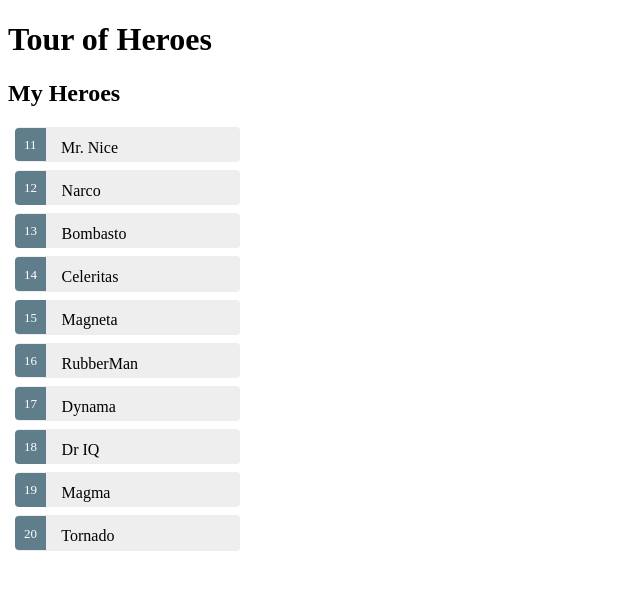
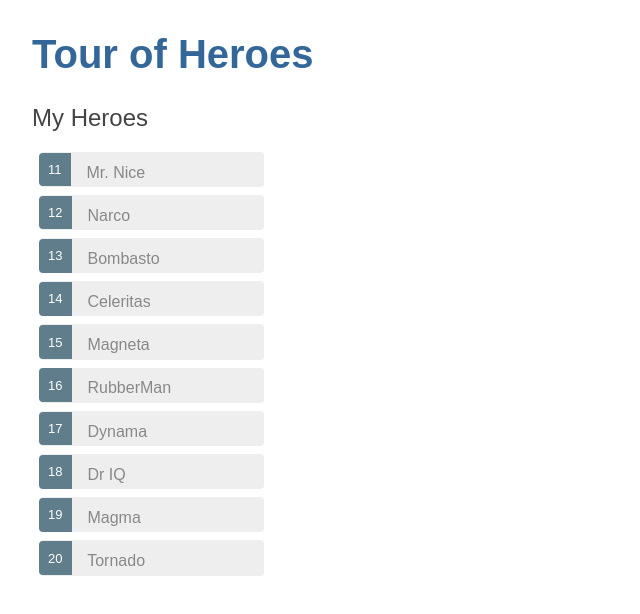
Before and after one commit to jwalstad91/tour-of-heroes, an Angular app: page / in a window 1280 px wide. Shown: the top 614 px of the page, without its empty margins (0-640 px from the left). Built offline with nearby package versions, Linux system fonts and the light colour scheme.

Commit message:
refactoring templates and stylesheets out of components

```diff
--- a/src/app/app.component.css
+++ b/src/app/app.component.css
@@ -0,0 +1,28 @@
+h1 {
+    font-size: 1.2em;
+    color: #999;
+    margin-bottom: 0;
+  }
+  h2 {
+    font-size: 2em;
+    margin-top: 0;
+    padding-top: 0;
+  }
+  nav a {
+    padding: 5px 10px;
+    text-decoration: none;
+    margin-top: 10px;
+    display: inline-block;
+    background-color: #eee;
+    border-radius: 4px;
+  }
+  nav a:visited, a:link {
+    color: #607D8B;
+  }
+  nav a:hover {
+    color: #039be5;
+    background-color: #CFD8DC;
+  }
+  nav a.active {
+    color: #039be5;
+  }
--- /dev/null
+++ b/src/app/dashboard.component.css
@@ -0,0 +1,73 @@
+[class*='col-'] {
+    float: left;
+    padding-right: 20px;
+    padding-bottom: 20px;
+}
+
+[class*='col-']:last-of-type {
+    padding-right: 0;
+}
+
+a {
+    text-decoration: none;
+}
+
+*, *:after, *:before {
+    -webkit-box-sizing: border-box;
+    -moz-box-sizing: border-box;
+    box-sizing: border-box;
+}
+
+h3 {
+    text-align: center; margin-bottom: 0;
+}
+
+h4 {
+    position: relative;
+}
+
+.grid {
+    margin: 0;
+}
+
+.col-1-4 {
+    width: 25%;
+}
+
+.module {
+    padding: 20px;
+    text-align: center;
+    color: #eee;
+    max-height: 120px;
+    min-width: 120px;
+    background-color: #607D8B;
+    border-radius: 2px;
+}
+
+.module:hover {
+    background-color: #EEE;
+    cursor: pointer;
+    color: #607d8b;
+}
+
+.grid-pad {
+    padding: 10px 0;
+}
+
+.grid-pad > [class*='col-']:last-of-type {
+    padding-right: 20px;
+}
+
+@media (max-width: 600px) {
+    .module {
+      font-size: 10px;
+      max-height: 75px; }
+}
+
+@media (max-width: 1024px) {
+    .grid {
+      margin: 0;
+    }
+    .module {
+      min-width: 60px;
+    }}
--- /dev/null
+++ b/src/app/heroes.component.css
@@ -0,0 +1,47 @@
+.selected {
+    background-color: #CFD8DC !important;
+    color: white;
+  }
+  .heroes {
+    margin: 0 0 2em 0;
+    list-style-type: none;
+    padding: 0;
+    width: 15em;
+  }
+  .heroes li {
+    cursor: pointer;
+    position: relative;
+    left: 0;
+    background-color: #EEE;
+    margin: .5em;
+    padding: .3em 0;
+    height: 1.6em;
+    border-radius: 4px;
+  }
+  .heroes li.selected:hover {
+    background-color: #BBD8DC !important;
+    color: white;
+  }
+  .heroes li:hover {
+    color: #607D8B;
+    background-color: #DDD;
+    left: .1em;
+  }
+  .heroes .text {
+    position: relative;
+    top: -3px;
+  }
+  .heroes .badge {
+    display: inline-block;
+    font-size: small;
+    color: white;
+    padding: 0.8em 0.7em 0 0.7em;
+    background-color: #607D8B;
+    line-height: 1em;
+    position: relative;
+    left: -1px;
+    top: -4px;
+    height: 1.8em;
+    margin-right: .8em;
+    border-radius: 4px 0 0 4px;
+  }
--- a/src/index.html
+++ b/src/index.html
@@ -7,6 +7,7 @@
 
   <meta name="viewport" content="width=device-width, initial-scale=1">
   <link rel="icon" type="image/x-icon" href="favicon.ico">
+  <link rel="stylesheet" href="styles.css">
 </head>
 <body>
   <app-root></app-root>
--- a/src/styles.css
+++ b/src/styles.css
@@ -1 +1,22 @@
-/* You can add global styles to this file, and also import other style files */
+/* Master Styles */
+h1 {
+    color: #369;
+    font-family: Arial, Helvetica, sans-serif;
+    font-size: 250%;
+  }
+  h2, h3 {
+    color: #444;
+    font-family: Arial, Helvetica, sans-serif;
+    font-weight: lighter;
+  }
+  body {
+    margin: 2em;
+  }
+  body, input[text], button {
+    color: #888;
+    font-family: Cambria, Georgia;
+  }
+  /* everywhere else */
+  * {
+    font-family: Arial, Helvetica, sans-serif;
+  }
```
Also changed, not shown: src/app/dashboard.component.html (added, +8 -0 lines), src/app/hero-detail.component.css (added, +33 -0 lines), src/app/hero-detail.component.html (added, +9 -0 lines), src/app/heroes.component.html (added, +14 -0 lines).
